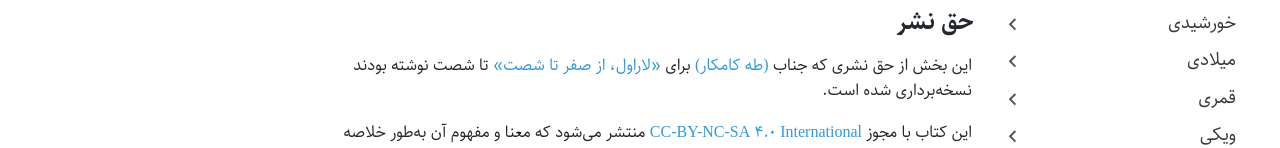
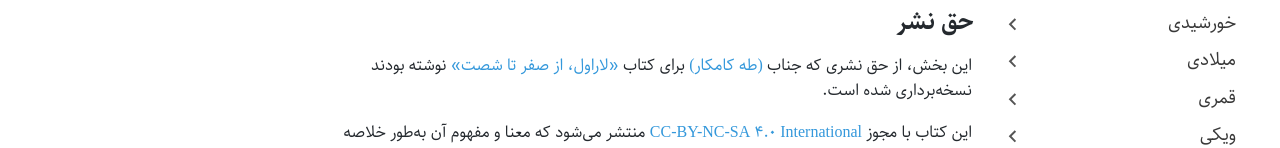
Before and after one commit to Mrahmani71/Tarikhe_Hazareha, a plain HTML site: page docs/00-Pishgoftar/05-Enteshar.html in a window 1280 px wide. Shown: the part 283-431 px from the top of the page. Drawn offline with nearby package versions, Linux system fonts and the light colour scheme.

Commit message:
edit 23 - 10 - 2020 - edit photo

```diff
--- a/docs/00-Pishgoftar/05-Enteshar.html
+++ b/docs/00-Pishgoftar/05-Enteshar.html
@@ -65,7 +65,7 @@
         </script></nav></div><div class="container mainContainer docsContainer"><div class="wrapper"><div class="post"><header class="postHeader"><h1 id="__docusaurus" class="postHeaderTitle">انتشار</h1></header><article><div><span><h2><a class="anchor" aria-hidden="true" id="نسخه-آنلاین"></a><a href="#نسخه-آنلاین" aria-hidden="true" class="hash-link"><svg class="hash-link-icon" aria-hidden="true" height="16" version="1.1" viewBox="0 0 16 16" width="16"><path fill-rule="evenodd" d="M4 9h1v1H4c-1.5 0-3-1.69-3-3.5S2.55 3 4 3h4c1.45 0 3 1.69 3 3.5 0 1.41-.91 2.72-2 3.25V8.59c.58-.45 1-1.27 1-2.09C10 5.22 8.98 4 8 4H4c-.98 0-2 1.22-2 2.5S3 9 4 9zm9-3h-1v1h1c1 0 2 1.22 2 2.5S13.98 12 13 12H9c-.98 0-2-1.22-2-2.5 0-.83.42-1.64 1-2.09V6.25c-1.09.53-2 1.84-2 3.25C6 11.31 7.55 13 9 13h4c1.45 0 3-1.69 3-3.5S14.5 6 13 6z"></path></svg></a>نسخه آنلاین</h2>
 <p>هم اکنون این کتاب تنها در همین نشانی اینترنتی منتشر می‌شود.</p>
 <h2><a class="anchor" aria-hidden="true" id="حق-نشر"></a><a href="#حق-نشر" aria-hidden="true" class="hash-link"><svg class="hash-link-icon" aria-hidden="true" height="16" version="1.1" viewBox="0 0 16 16" width="16"><path fill-rule="evenodd" d="M4 9h1v1H4c-1.5 0-3-1.69-3-3.5S2.55 3 4 3h4c1.45 0 3 1.69 3 3.5 0 1.41-.91 2.72-2 3.25V8.59c.58-.45 1-1.27 1-2.09C10 5.22 8.98 4 8 4H4c-.98 0-2 1.22-2 2.5S3 9 4 9zm9-3h-1v1h1c1 0 2 1.22 2 2.5S13.98 12 13 12H9c-.98 0-2-1.22-2-2.5 0-.83.42-1.64 1-2.09V6.25c-1.09.53-2 1.84-2 3.25C6 11.31 7.55 13 9 13h4c1.45 0 3-1.69 3-3.5S14.5 6 13 6z"></path></svg></a>حق نشر</h2>
-<p>این بخش از حق نشری که جناب <a href="https://virgool.io/@taha">(طه کامکار)</a> برای <a href="https://dutymess.github.io/laravel-0-to-60">«لاراول، از صفر تا شصت»</a> تا شصت نوشته بودند نسخه‌برداری شده است.</p>
+<p>این بخش، از حق نشری که جناب <a href="https://virgool.io/@taha">(طه کامکار)</a> برای کتاب <a href="https://dutymess.github.io/laravel-0-to-60">«لاراول، از صفر تا شصت»</a>  نوشته بودند نسخه‌برداری شده است.</p>
 <p>این کتاب با مجوز <a href="https://creativecommons.org/licenses/by-nc-sa/4.0">CC-BY-NC-SA 4.0 International</a> منتشر می‌شود که معنا و مفهوم آن به‌طور خلاصه چنین است:</p>
 <p><strong>شما می‌توانید</strong> متن کتاب را کپی کنید و در هر قالبی که دلتان خواست بازنشر دهید.</p>
 <p><strong>شما می‌توانید</strong> متن را تغییر دهید و با متن‌های دیگری ترکیب نمایید و چیزهایی را بر آن بیفزایید.</p>
```
Also changed, not shown: docs/00-Pishgoftar/05-Enteshar/index.html (+1 -1 lines), img/undraw_monitor.svg.
